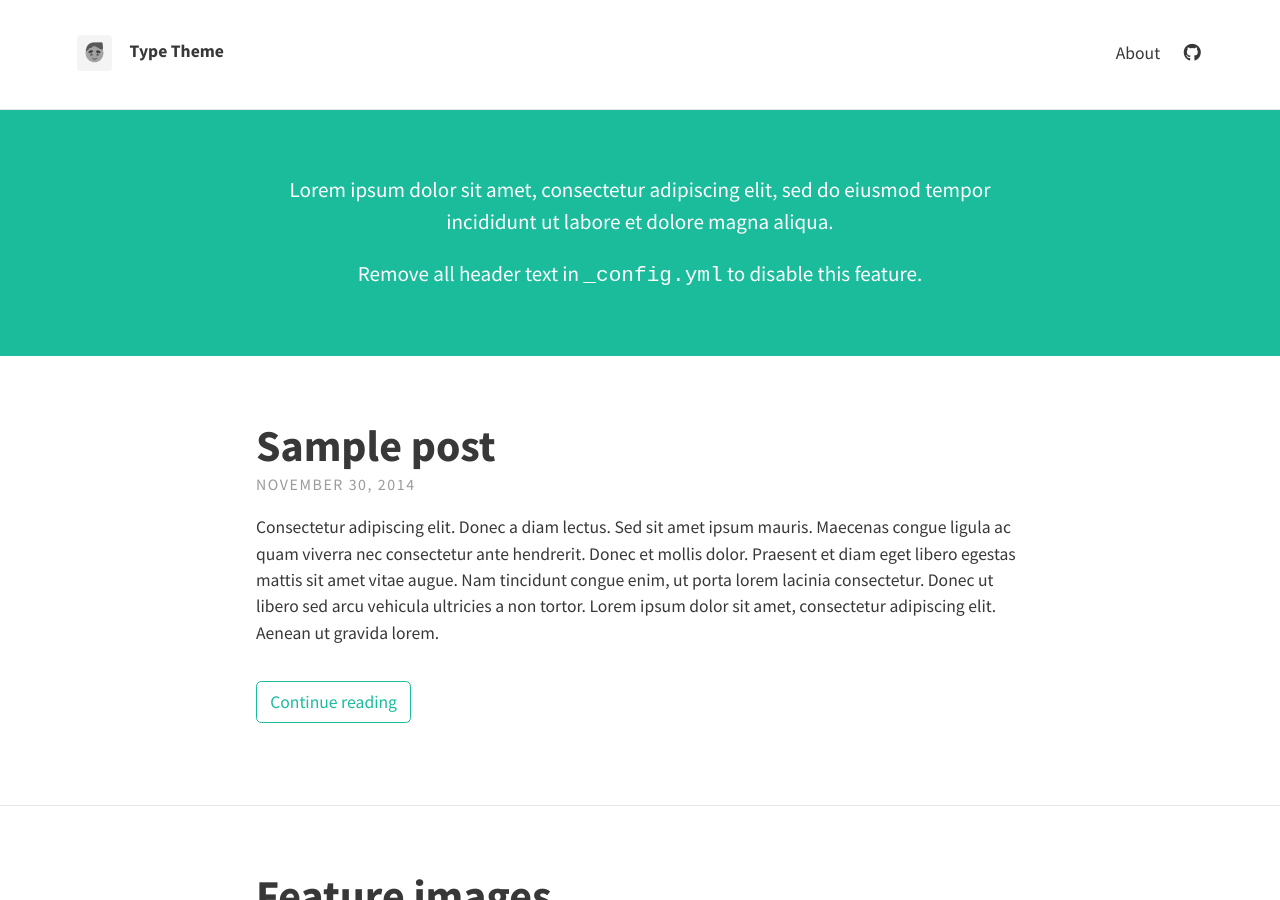
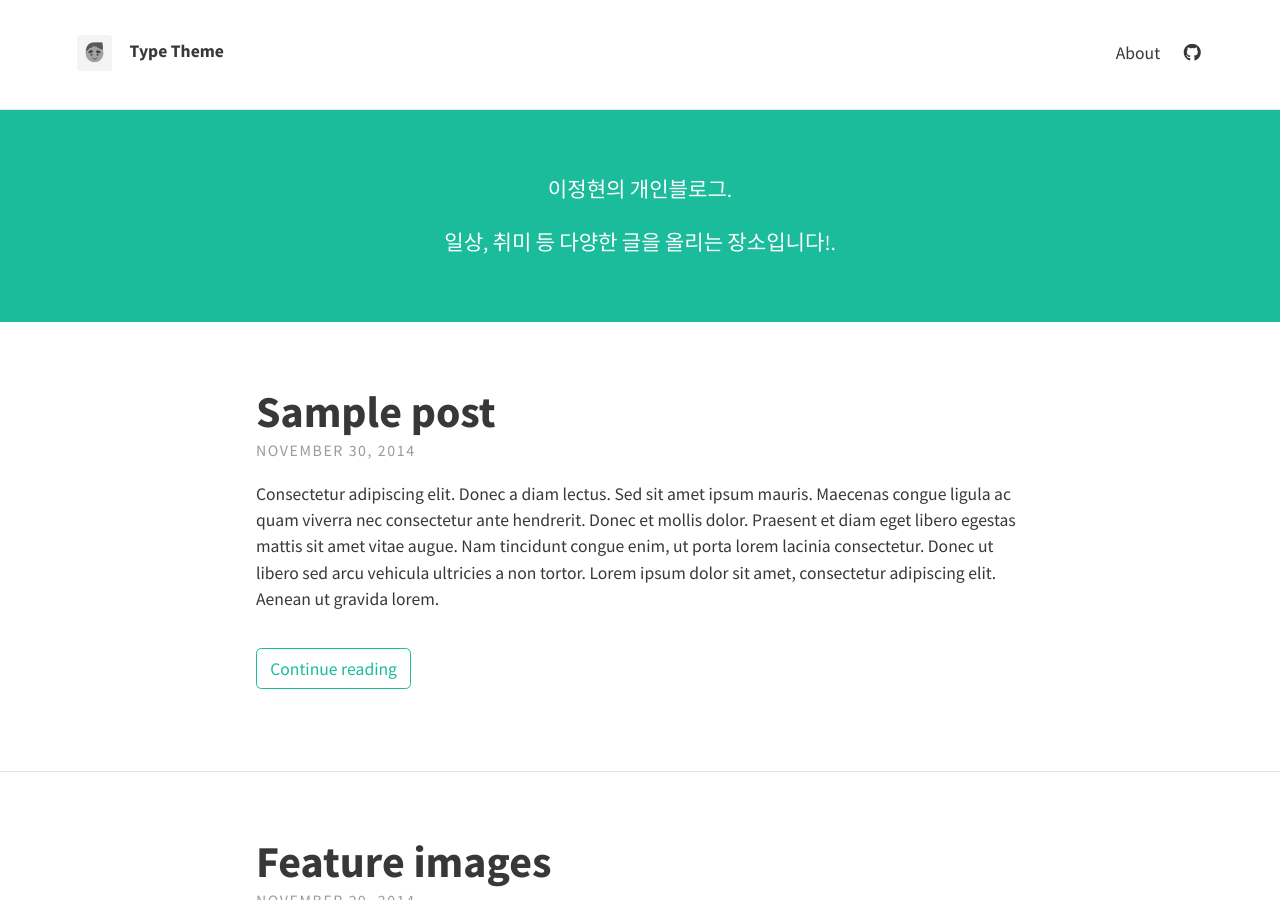
Before and after one commit to LeeJungHyun061532/LeeJungHyun061532.github.io, a Jekyll site: the page built from index.html, in a window 1280 px wide and 900 px high. Built offline with Jekyll 4.4.1, drawn with Linux system fonts in a browser that asks for light colours; nearby versions of some CDN libraries; the list of posts is cut into pages by our own code.

Commit message:
Initial commit

```diff
--- a/_config.yml
+++ b/_config.yml
@@ -13,9 +13,9 @@ theme_settings:
 
   # Header and footer text
   header_text: >
-     <p>Lorem ipsum dolor sit amet, consectetur adipiscing elit, sed do eiusmod tempor incididunt ut labore et dolore magna aliqua.</p>
+     <p>이정현의 개인블로그.</p>
 
-     <p>Remove all header text in <code>_config.yml</code> to disable this feature.</p>
+     <p>일상, 취미 등 다양한 글을 올리는 장소입니다!.</p>
   header_text_feature_image:
   footer_text: >
    Powered by <a href="https://jekyllrb.com/">Jekyll</a> with <a href="https://github.com/rohanchandra/type-theme">Type Theme</a>
```
